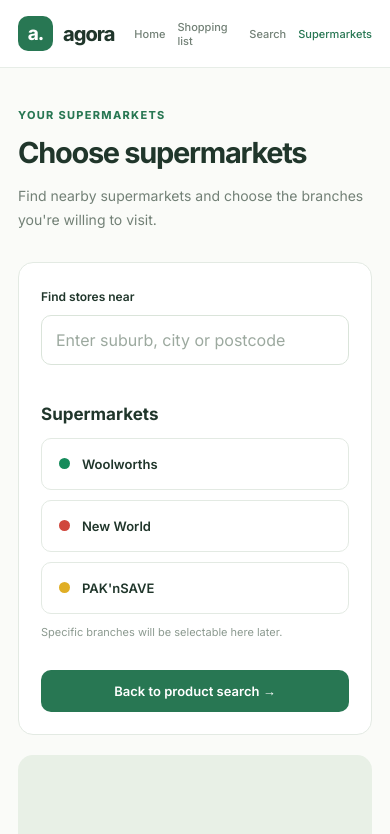
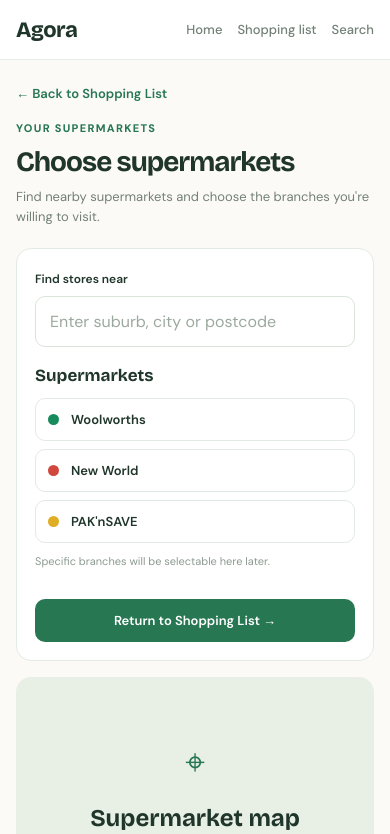
Before and after one commit to novanira/Agora, a React (Vite) app in the folder frontend/: page /stores in a window 390 px wide. Shown: the top 834 px of the page. Built offline with nearby package versions, Linux system fonts and the light colour scheme.

Commit message:
added better responsiveness, modified colours, changed store selection page to include back buttton

```diff
--- a/frontend/index.html
+++ b/frontend/index.html
@@ -5,7 +5,7 @@
     <link rel="icon" type="image/svg+xml" href="/favicon.svg" />
     <link rel="preconnect" href="https://fonts.googleapis.com">
     <link rel="preconnect" href="https://fonts.gstatic.com" crossorigin>
-    <link href="https://fonts.googleapis.com/css2?family=DM+Sans:ital,opsz,wght@0,9..40,100..1000;1,9..40,100..1000&family=Inter:ital,opsz,wght@0,14..32,100..900;1,14..32,100..900&family=Poppins:ital,wght@0,100;0,200;0,300;0,400;0,500;0,600;0,700;0,800;0,900;1,100;1,200;1,300;1,400;1,500;1,600;1,700;1,800;1,900&display=swap" rel="stylesheet">
+    <link href="https://fonts.googleapis.com/css2?family=Bricolage+Grotesque:opsz,wght@12..96,200..800&family=DM+Sans:ital,opsz,wght@0,9..40,100..1000;1,9..40,100..1000&display=swap" rel="stylesheet">
     <meta name="viewport" content="width=device-width, initial-scale=1.0" />
     <title>frontend</title>
   </head>
--- a/frontend/src/App.css
+++ b/frontend/src/App.css
@@ -1,9 +1,8 @@
 
 :root {
-  font-family: Inter, -apple-system, BlinkMacSystemFont,
-    "Segoe UI", sans-serif;
+  font-family: "DM Sans", sans-serif;
   color: #20362b;
-  background: #fafbf8;
+  background: #fcfaf7;
 }
 
 * {
@@ -75,20 +74,20 @@ input::placeholder {
 /* Header */
 
 .header {
-  height: 76px;
-  padding: 0 clamp(20px, 5vw, 72px);
+  height: 64px;
+  padding: 0 clamp(20px, 5vw, 42px);
   background: white;
   border-bottom: 1px solid #e7ede7;
   display: flex;
   align-items: center;
   justify-content: space-between;
-  gap: 20px;
+  gap: 24px;
 }
 
 .logo {
   font-size: 25px;
   font-weight: 750;
-  letter-spacing: -1px;
+  letter-spacing: -0.5px;
   display: flex;
   align-items: center;
   gap: 10px;
@@ -108,11 +107,11 @@ input::placeholder {
 .navigation {
   display: flex;
   align-items: center;
-  gap: 25px;
+  gap: 28px;
 }
 
 .navigation a {
-  font-size: 13px;
+  font-size: 15px;
   font-weight: 500;
   color: #728076;
 }
@@ -167,7 +166,7 @@ input::placeholder {
 
 .home {
   min-height: calc(100vh - 76px);
-  padding: 40px 24px;
+  padding: 40px 32px;
   display: flex;
   justify-content: center;
   align-items: center;
@@ -179,7 +178,7 @@ input::placeholder {
 
 .home-content {
   width: 100%;
-  max-width: 650px;
+  max-width: 720px;
   text-align: center;
   animation: appear 0.45s ease both;
 }
@@ -190,10 +189,10 @@ input::placeholder {
 }
 
 .hero h1 {
-  font-size: clamp(36px, 6vw, 54px);
+  font-size: clamp(36px, 6vw, 60px);
   letter-spacing: -2px;
   line-height: 1.15;
-  margin: 18px 0;
+  margin: 12px 0;
 }
 
 .hero h1 span {
@@ -405,22 +404,22 @@ input::placeholder {
 
 /* Mobile */
 
-@media (max-width: 700px) {
+@media (max-width: 750px) {
   .header {
-    height: 68px;
-    padding: 0 18px;
+    height: 60px;
+    padding: 0 24px;
   }
 
   .navigation {
-    gap: 12px;
+    gap: 20px;
   }
 
   .navigation a {
-    font-size: 11px;
+    font-size: 15px;
   }
 
   .logo {
-    font-size: 20px;
+    font-size: 24px;
   }
 
   .home {
@@ -450,6 +449,103 @@ input::placeholder {
   }
 
   .hero h1 {
-    font-size: 36px;
+    font-size: 42px;
   }
 }
+
+@media (max-width: 420px) {
+  .header {
+    height: 60px;
+    padding: 0 16px;
+  }
+
+  .navigation {
+    gap: 15px;
+  }
+
+  .navigation a {
+    font-size: 13px;
+  }
+
+  .logo {
+    font-size: 22px;
+  }
+}
+
+
+/* Compact Store Selection page */
+
+.store-selection-page {
+  max-width: 1280px;
+  padding: 24px 28px 36px;
+}
+
+.store-back-link {
+  display: inline-block;
+  margin: 0 0 14px;
+  font-size: 13px;
+}
+
+.store-page-heading {
+  margin-bottom: 22px;
+}
+
+.store-page-heading h1 {
+  font-size: clamp(26px, 3vw, 34px);
+  letter-spacing: -1px;
+  margin: 8px 0;
+}
+
+.store-page-heading p {
+  font-size: 13px;
+  line-height: 1.5;
+  margin: 0;
+}
+
+/* Store selection content */
+
+.store-selection-page .stores-layout {
+  grid-template-columns: minmax(270px, 350px) minmax(0, 1fr);
+  gap: 16px;
+}
+
+.store-selection-page .stores-panel {
+  padding: 18px;
+}
+
+.store-selection-page .stores-panel input {
+  margin: 8px 0 18px;
+}
+
+.store-selection-page .stores-panel h2 {
+  margin: 0 0 12px;
+}
+
+.store-selection-page .store-card {
+  padding: 12px;
+  margin: 8px 0;
+}
+
+.store-selection-page .map-placeholder {
+  min-height: 370px;
+}
+
+/* Mobile */
+
+@media (max-width: 800px) {
+  .store-selection-page {
+    padding: 22px 16px 32px;
+  }
+
+  .store-selection-page .stores-layout {
+    grid-template-columns: 1fr;
+  }
+
+  .store-page-heading h1 {
+    font-size: 28px;
+  }
+
+  .store-selection-page .map-placeholder {
+    min-height: 260px;
+  }
+}
--- a/frontend/src/App.jsx
+++ b/frontend/src/App.jsx
@@ -1,4 +1,10 @@
-import { BrowserRouter, NavLink, Route, Routes } from "react-router";
+import {
+  BrowserRouter,
+  Routes,
+  Route,
+  NavLink,
+  useLocation,
+} from "react-router";
 
 import Home from "./pages/Home";
 import ShoppingList from "./pages/ShoppingList";
@@ -7,21 +13,20 @@ import StoreSelection from "./pages/StoreSelection";
 
 import "./App.css";
 
-export default function App() {
+function AppLayout() {
+  const location = useLocation();
+
   return (
-    <BrowserRouter>
     <div className="app">
       <header className="header">
-          <NavLink to="/" className="logo">
-            <span className="logo-icon">a.</span>
-            agora
+        <NavLink to="/" className="logo agora-logo">
+          Agora
         </NavLink>
 
-          <nav className="navigation" aria-label="Main navigation">
+        <nav className="navigation">
           <NavLink to="/" end>Home</NavLink>
           <NavLink to="/list">Shopping list</NavLink>
           <NavLink to="/search">Search</NavLink>
-            <NavLink to="/stores">Supermarkets</NavLink>
         </nav>
       </header>
 
@@ -32,6 +37,13 @@ export default function App() {
         <Route path="/stores" element={<StoreSelection />} />
       </Routes>
     </div>
+  );
+}
+
+export default function App() {
+  return (
+    <BrowserRouter>
+      <AppLayout />
     </BrowserRouter>
   );
 }
--- a/frontend/src/index.css
+++ b/frontend/src/index.css
@@ -1,4 +1,7 @@
-* {
-  font-family: 'Inter', sans-serif;
-  box-sizing: border-box;
+:root {
+  font-family: "DM Sans", sans-serif;
 }
+
+h1, h2, .agora-logo {
+  font-family: "Bricolage Grotesque", sans-serif;
+}
--- a/frontend/src/pages/Home.jsx
+++ b/frontend/src/pages/Home.jsx
@@ -30,7 +30,7 @@ export default function Home() {
     <main className="home">
       <div className="home-content">
         <div className="hero">
-          <span className="eyebrow">A SMARTER WAY TO SHOP</span>
+          <span className="eyebrow">OPTIMISED SHOPPING FOR EVERYONE</span>
           <h1>
             Your whole grocery shop,
             <span> for less.</span>
--- a/frontend/src/pages/Search.jsx
+++ b/frontend/src/pages/Search.jsx
@@ -52,8 +52,12 @@ export default function Search() {
           </p>
         )}
 
-        <Link className="button" to="/stores">
-          Choose supermarkets →
+        <Link
+            className="button"
+            to="/stores"
+            state={{ from: "/search" }}
+        >
+            Choose supermarkets →
         </Link>
 
         <span className="helper-text">
--- a/frontend/src/pages/ShoppingList.jsx
+++ b/frontend/src/pages/ShoppingList.jsx
@@ -79,8 +79,12 @@ export default function ShoppingList() {
           )}
 
           <div className="page-actions">
-            <Link className="button" to="/stores">
-              Choose supermarkets
+            <Link
+                className="button"
+                to="/stores"
+                state={{ from: "/list" }}
+            >
+            Choose supermarkets
             </Link>
             <Link className="button secondary" to="/search">
               Search products
--- a/frontend/src/pages/StoreSelection.jsx
+++ b/frontend/src/pages/StoreSelection.jsx
@@ -1,6 +1,6 @@
 
 import { useState } from "react";
-import { Link } from "react-router";
+import { Link, useLocation } from "react-router";
 
 const supermarkets = [
   { name: "Woolworths", color: "#168B5B" },
@@ -8,12 +8,34 @@ const supermarkets = [
   { name: "PAK'nSAVE", color: "#E0AE25" },
 ];
 
+const returnPages = {
+  "/": "Home",
+  "/list": "Shopping List",
+  "/search": "Search",
+};
+
 export default function StoreSelection() {
-  const [location, setLocation] = useState("");
+  const [locationInput, setLocationInput] = useState("");
+  const location = useLocation();
+
+  // Fall back to Shopping List if the user visits /stores directly.
+  const from = location.state?.from;
+  const returnPath = Object.hasOwn(returnPages, from)
+    ? from
+    : "/list";
+
+  const returnLabel = returnPages[returnPath];
 
   return (
-    <main className="page">
-      <div className="page-heading">
+    <main className="page store-selection-page">
+        <Link
+            to={returnPath}
+            className="text-link store-back-link"
+        >
+            ← Back to {returnLabel}
+        </Link>
+
+      <div className="page-heading store-page-heading">
         <span className="eyebrow">YOUR SUPERMARKETS</span>
 
         <h1>Choose supermarkets</h1>
@@ -32,8 +54,10 @@ export default function StoreSelection() {
             id="location"
             type="search"
             placeholder="Enter suburb, city or postcode"
-            value={location}
-            onChange={(event) => setLocation(event.target.value)}
+            value={locationInput}
+            onChange={(event) =>
+              setLocationInput(event.target.value)
+            }
           />
 
           <h2>Supermarkets</h2>
@@ -53,8 +77,8 @@ export default function StoreSelection() {
             Specific branches will be selectable here later.
           </p>
 
-          <Link className="button" to="/search">
-            Back to product search →
+          <Link className="button" to={returnPath}>
+            Return to {returnLabel} →
           </Link>
         </section>
 
```
Lines whose indentation alone changed are shown as unchanged.
